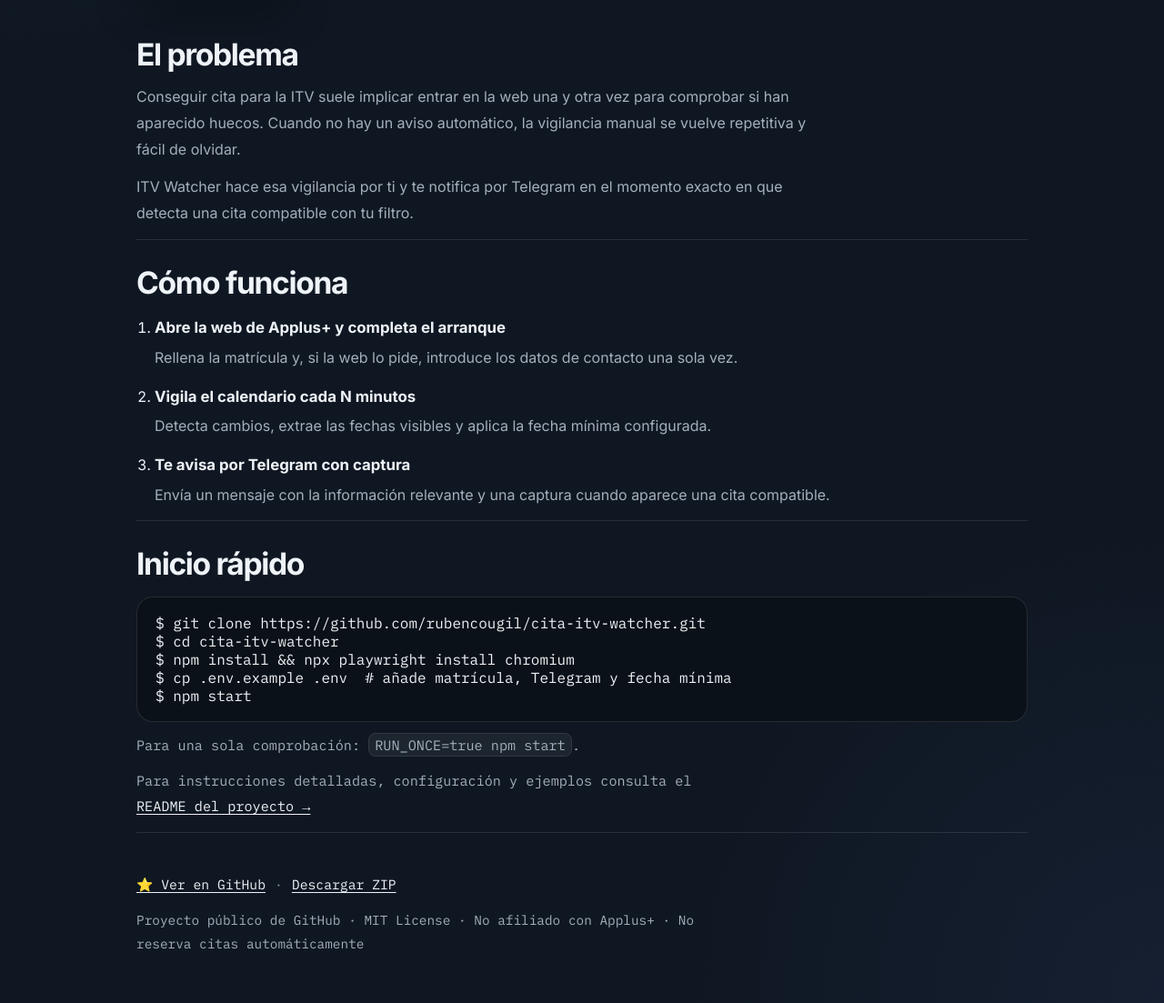
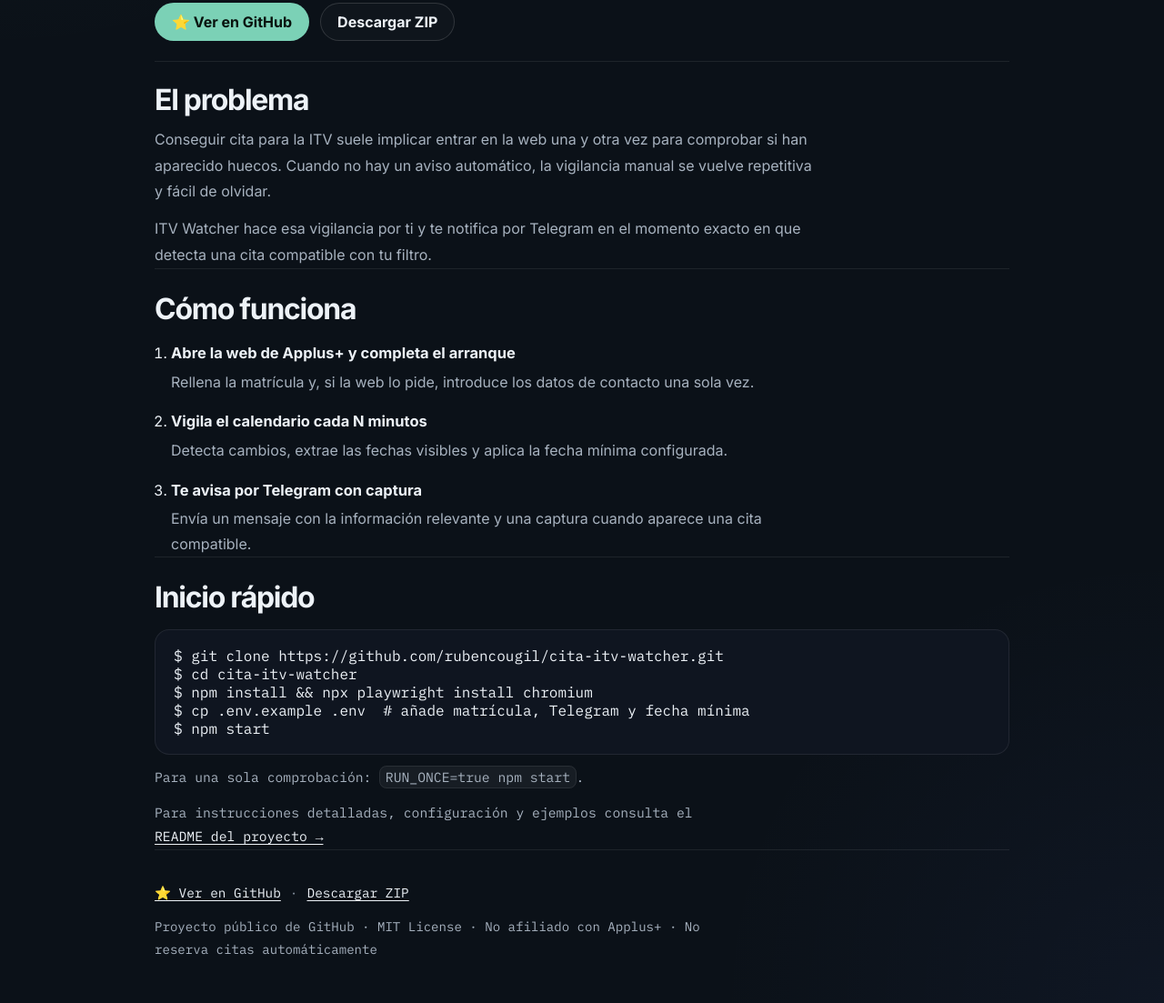
Before and after one commit to rubencougil/cita-itv-watcher, a website: page landing/index.html in a window 1280 px wide. Shown: the part 514-1617 px from the top of the page at 91% size. Drawn offline with Linux system fonts and the light colour scheme.

Commit message:
Polish landing and add CI badge

```diff
--- a/landing/index.html
+++ b/landing/index.html
@@ -28,7 +28,7 @@
         <h1>Avisa por Telegram cuando Applus+ libere una cita de ITV.</h1>
         <p class="lead">
           Proyecto público en GitHub que monitoriza la disponibilidad de citas ITV en Applus+, respeta tu
-          fecha mínima y te avisa por Telegram en cuanto detecta huecos compatibles, con captura incluida.
+          fecha mínima y te avisa por Telegram en cuanto detecta huecos compatibles.
         </p>
         <div class="actions">
           <a class="button button--primary" href="https://github.com/rubencougil/cita-itv-watcher" target="_blank" rel="noreferrer">⭐ Ver en GitHub</a>
--- a/landing/styles.css
+++ b/landing/styles.css
@@ -1,16 +1,15 @@
 :root {
   color-scheme: dark;
-  --bg: #0f1722;
-  --surface: #121b26;
-  --surface-alt: #0d141d;
-  --text: #eef3f8;
-  --muted: #a3afbc;
-  --subtle: #7b8897;
-  --line: rgba(255, 255, 255, 0.11);
-  --line-strong: rgba(255, 255, 255, 0.18);
-  --accent: #7ad1b5;
-  --accent-contrast: #08110d;
-  --shadow: 0 20px 48px rgba(0, 0, 0, 0.28);
+  --bg: #0b1118;
+  --surface: #101722;
+  --text: #edf2f7;
+  --muted: #a7b2bf;
+  --subtle: #7d8996;
+  --line: rgba(255, 255, 255, 0.08);
+  --line-strong: rgba(255, 255, 255, 0.14);
+  --accent: #7bd1b6;
+  --accent-contrast: #08120d;
+  --shadow: none;
 }
 
 * {
@@ -27,8 +26,8 @@
   font-family: "Inter", system-ui, sans-serif;
   color: var(--text);
   background:
-    radial-gradient(circle at top left, rgba(122, 209, 181, 0.09), transparent 28%),
-    radial-gradient(circle at bottom right, rgba(108, 144, 255, 0.07), transparent 26%),
+    radial-gradient(circle at top left, rgba(123, 209, 182, 0.06), transparent 28%),
+    radial-gradient(circle at bottom right, rgba(97, 128, 255, 0.05), transparent 24%),
     var(--bg);
 }
 
@@ -43,18 +42,18 @@
 }
 
 code {
-  padding: 0.14em 0.4em;
+  padding: 0.14em 0.38em;
   border-radius: 8px;
-  background: rgba(255, 255, 255, 0.06);
-  border: 1px solid rgba(255, 255, 255, 0.09);
+  background: rgba(255, 255, 255, 0.05);
+  border: 1px solid rgba(255, 255, 255, 0.08);
 }
 
 pre {
   margin: 0;
   padding: 18px 20px;
-  border-radius: 18px;
+  border-radius: 16px;
   border: 1px solid var(--line);
-  background: #0b1118;
+  background: #0f1520;
   color: var(--text);
   overflow: auto;
 }
@@ -67,9 +66,9 @@
 }
 
 .page {
-  width: min(980px, calc(100% - 32px));
+  width: min(940px, calc(100% - 30px));
   margin: 0 auto;
-  padding: 28px 0 44px;
+  padding: 26px 0 38px;
 }
 
 .hero,
@@ -78,13 +77,14 @@
 }
 
 .hero {
-  padding: 8px 0 18px;
+  padding: 8px 0 22px;
+  border-bottom: 1px solid var(--line);
 }
 
 .topline {
   color: var(--subtle);
   font-family: "IBM Plex Mono", ui-monospace, monospace;
-  font-size: 0.92rem;
+  font-size: 0.9rem;
   line-height: 1.6;
 }
 
@@ -107,18 +107,18 @@
 }
 
 h1 {
-  max-width: 14ch;
-  font-size: clamp(3rem, 7vw, 5rem);
-  line-height: 0.94;
-  letter-spacing: -0.06em;
+  max-width: 12ch;
+  font-size: clamp(3rem, 7vw, 4.8rem);
+  line-height: 0.92;
+  letter-spacing: -0.065em;
 }
 
 .lead {
-  max-width: 70ch;
+  max-width: 62ch;
   margin-top: 18px;
   color: var(--muted);
-  font-size: 1.06rem;
-  line-height: 1.8;
+  font-size: 1.02rem;
+  line-height: 1.78;
 }
 
 .actions {
@@ -132,14 +132,13 @@
   display: inline-flex;
   align-items: center;
   justify-content: center;
-  min-height: 44px;
+  min-height: 42px;
   padding: 0 18px;
   border-radius: 999px;
   border: 1px solid transparent;
   font-weight: 700;
   transition:
     transform 160ms ease,
-    box-shadow 160ms ease,
     background-color 160ms ease,
     border-color 160ms ease;
 }
@@ -151,7 +150,6 @@
 .button--primary {
   background: var(--accent);
   color: var(--accent-contrast);
-  box-shadow: var(--shadow);
 }
 
 .button--ghost {
@@ -161,28 +159,28 @@
 }
 
 .section {
-  padding: 24px 0 0;
+  padding: 22px 0 0;
 }
 
 .section + .section {
-  margin-top: 14px;
-  padding-top: 26px;
+  margin-top: 0;
+  padding-top: 24px;
   border-top: 1px solid var(--line);
 }
 
 .section__title {
-  margin-bottom: 12px;
+  margin-bottom: 10px;
 }
 
 .section__title h2 {
-  font-size: clamp(1.55rem, 3vw, 2.1rem);
+  font-size: clamp(1.45rem, 2.8vw, 2rem);
   letter-spacing: -0.04em;
 }
 
 .section p {
-  max-width: 74ch;
+  max-width: 72ch;
   color: var(--muted);
-  line-height: 1.82;
+  line-height: 1.8;
 }
 
 .section p + p,
@@ -191,7 +189,7 @@
 }
 
 .steps {
-  padding-left: 20px;
+  padding-left: 18px;
   margin-top: 18px;
 }
 
@@ -201,13 +199,13 @@
 
 .steps h3 {
   margin-bottom: 6px;
-  font-size: 1.05rem;
-  line-height: 1.4;
+  font-size: 1.03rem;
+  line-height: 1.45;
 }
 
 .steps p {
   color: var(--muted);
-  line-height: 1.75;
+  line-height: 1.72;
 }
 
 pre {
@@ -217,7 +215,8 @@
 .quick-note {
   color: var(--subtle);
   font-family: "IBM Plex Mono", ui-monospace, monospace;
-  font-size: 0.95rem;
+  font-size: 0.92rem;
+  line-height: 1.6;
 }
 
 .quick-note a {
@@ -227,6 +226,7 @@
 }
 
 .section--footer {
+  padding-top: 18px;
   padding-bottom: 8px;
 }
 
@@ -234,10 +234,10 @@
   display: flex;
   flex-wrap: wrap;
   gap: 10px;
-  margin-top: 18px;
+  margin-top: 10px;
   color: var(--subtle);
   font-family: "IBM Plex Mono", ui-monospace, monospace;
-  font-size: 0.92rem;
+  font-size: 0.9rem;
 }
 
 .footer-links a {
@@ -251,21 +251,22 @@
 }
 
 .footer-license {
-  margin-top: 14px;
+  margin-top: 12px;
   color: var(--subtle);
   font-family: "IBM Plex Mono", ui-monospace, monospace;
-  font-size: 0.9rem;
+  font-size: 0.88rem;
+  line-height: 1.6;
 }
 
 @media (max-width: 700px) {
   .page {
-    width: min(100% - 20px, 980px);
-    padding-top: 16px;
+    width: min(100% - 18px, 940px);
+    padding-top: 14px;
   }
 
   h1 {
     max-width: none;
-    font-size: clamp(2.5rem, 13vw, 4rem);
+    font-size: clamp(2.45rem, 12vw, 4rem);
   }
 
   .actions {
--- a/package.json
+++ b/package.json
@@ -7,7 +7,7 @@
     "start": "node src/index.js",
     "landing": "node scripts/serve-landing.js",
     "test": "node --test",
-    "check": "node --check src/index.js"
+    "check": "node --check src/index.js && node --check src/applus.js && node --check src/date.js && node --check src/env.js && node --check src/state.js && node --check src/telegram.js"
   },
   "dependencies": {
     "playwright": "^1.49.0"
```
Also changed, not shown: .github/workflows/ci.yml (added), README.md.
